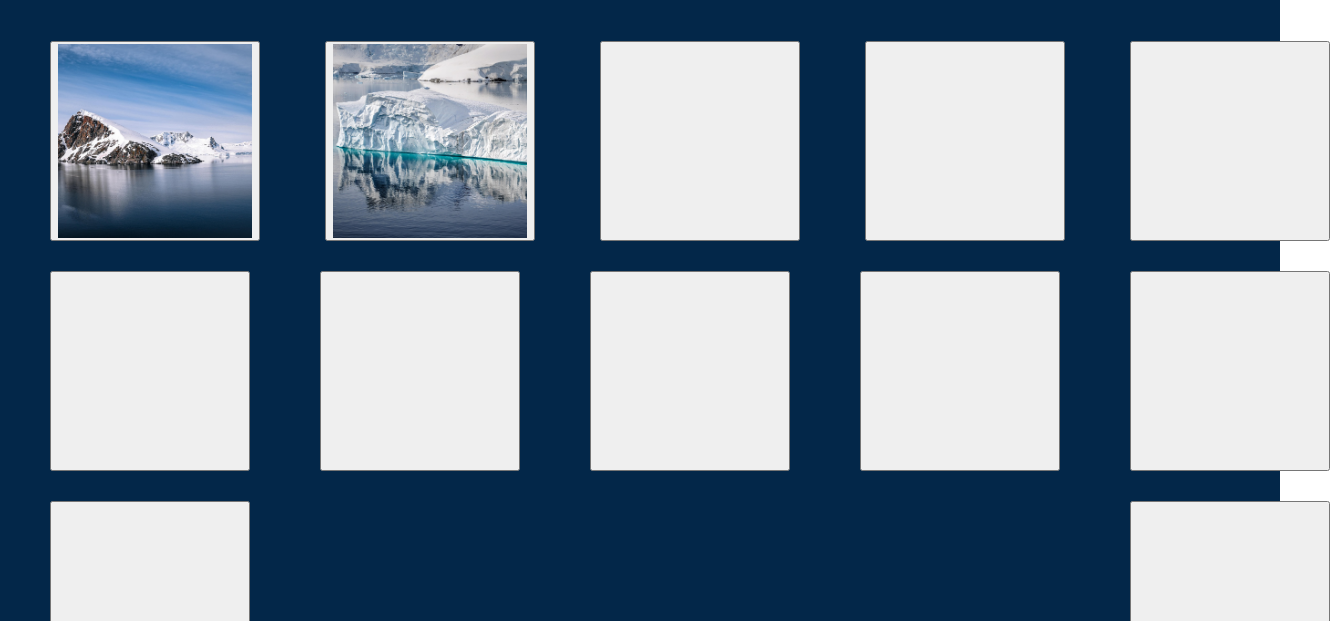
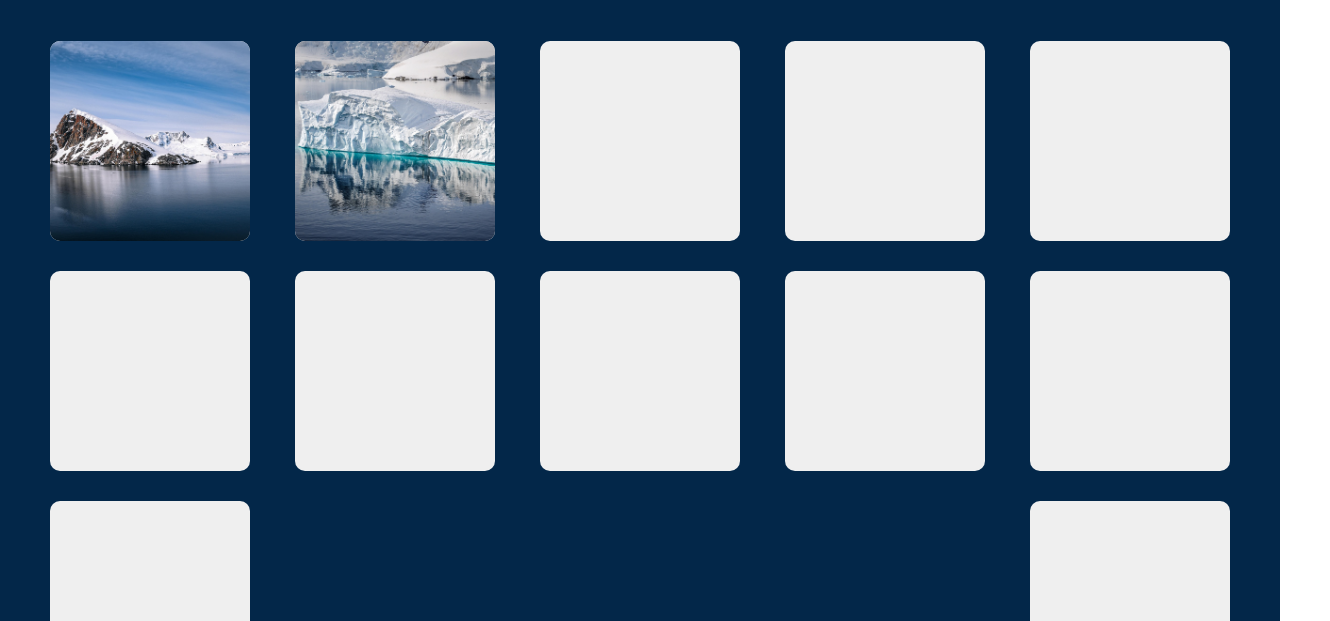
Before and after one commit to Frederik1991/Fotogramm, a plain HTML site: page index.html in a window 1280 px wide. Shown: the part 179-800 px from the top of the page, 1330 px wide, since content can reach past the window. Drawn offline with Linux system fonts and the light colour scheme.

Commit message:
new button style added

```diff
--- a/style.css
+++ b/style.css
@@ -5,7 +5,8 @@
 
 body {
     margin: 0;
-    height: 100vh;
+    width: 100%;
+
 }
 
 .header {
@@ -39,14 +40,11 @@ body {
 }
 
 .img_area {
-    width: 100%;
     display: flex;
     flex-wrap: wrap;
     justify-content: space-between;
     gap: 30px;
-    margin-top: 50px;
-    margin-left: 50px;
-    margin-right: 50px;
+    padding: 50px;
 }
 
 .button_look img {
@@ -60,9 +58,11 @@ body {
 .button_look {
 min-width: 200px;
 height: 200px;
-
-
-
+border-width: 0;
+padding-inline: 0;
+padding-block: 0;
+border-radius: 5%;
+overflow: hidden;
 }
 
 
```
